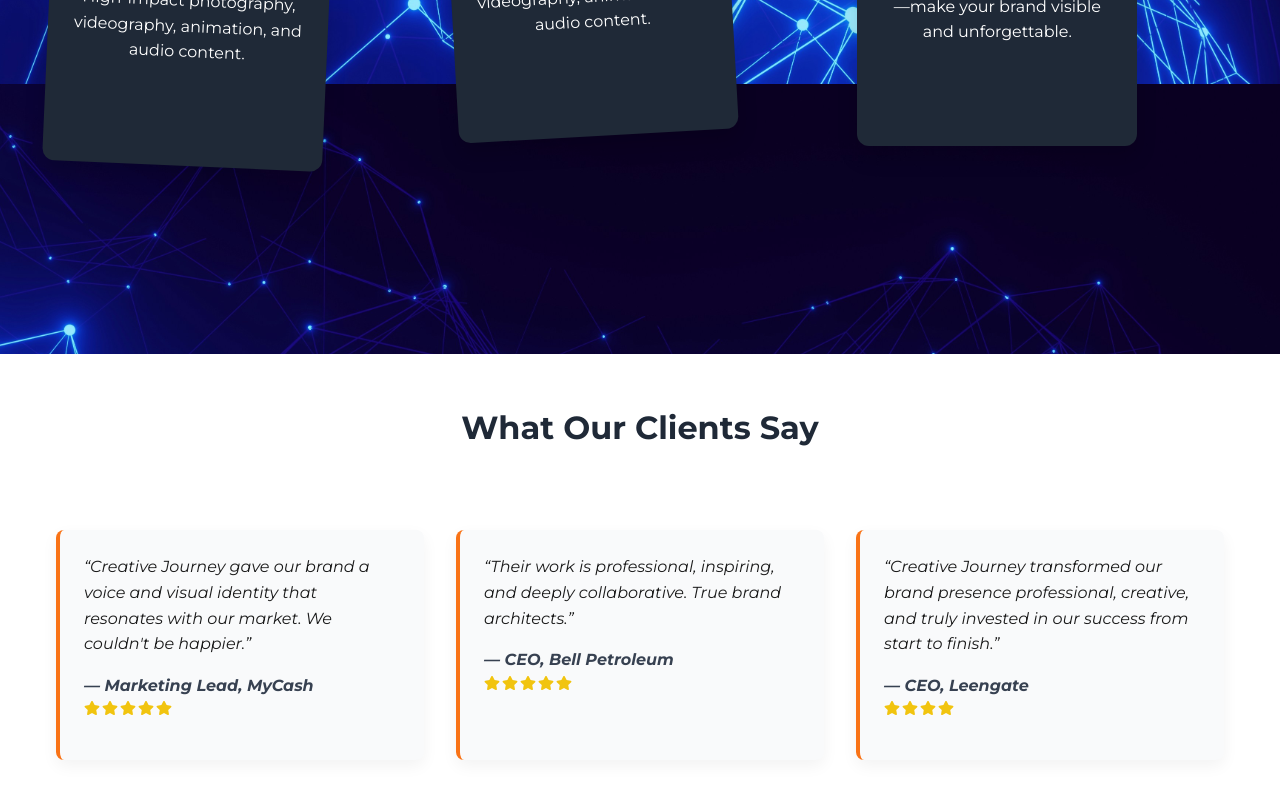
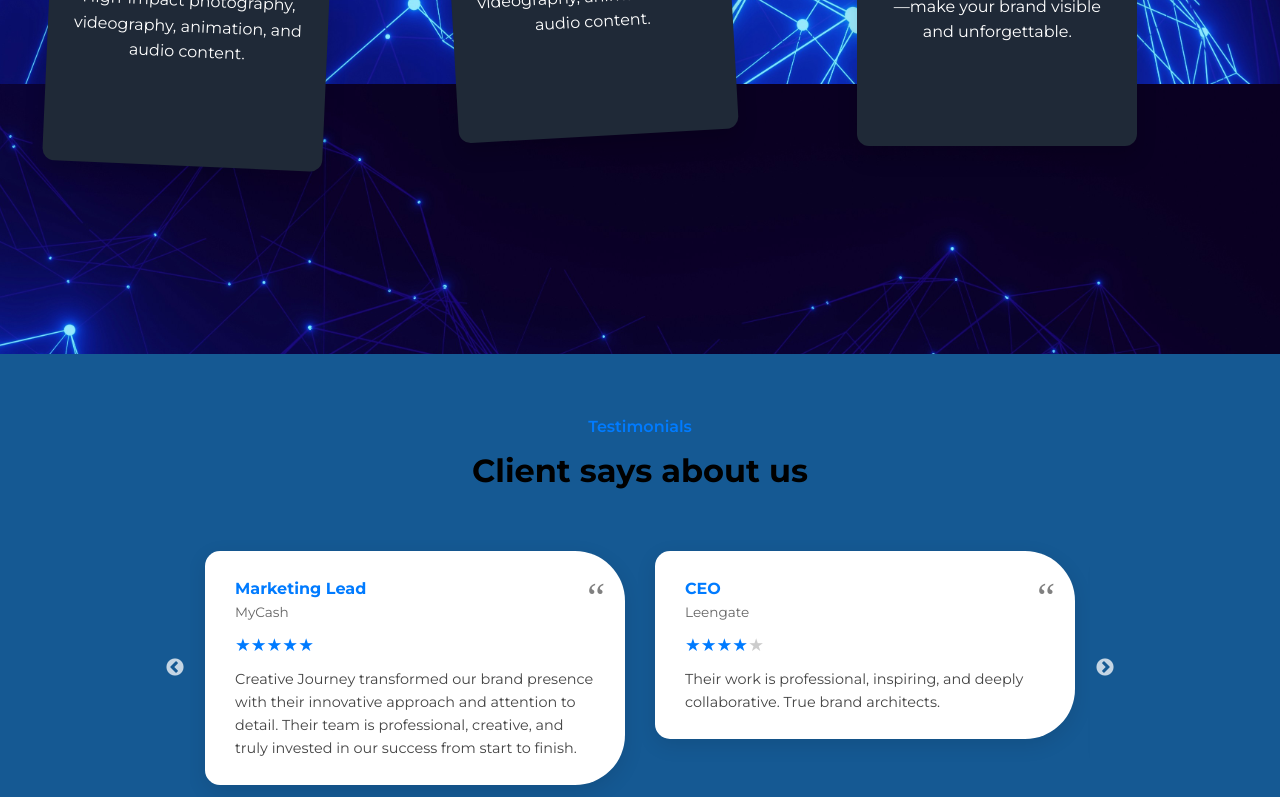
Before and after one commit to KudzaiNicholasTivatye/Creative-Journey, a React (Vite) app: page / in a window 1280 px wide. Shown: the part 2000-2797 px from the top of the page. Built offline with nearby package versions, Linux system fonts and the light colour scheme.

Commit message:
first commit

```diff
--- a/package.json
+++ b/package.json
@@ -14,7 +14,9 @@
     "react": "^19.1.0",
     "react-dom": "^19.1.0",
     "react-icons": "^5.5.0",
-    "react-router-dom": "^7.6.3"
+    "react-router-dom": "^7.6.3",
+    "react-slick": "^0.31.0",
+    "slick-carousel": "^1.8.1"
   },
   "devDependencies": {
     "@eslint/js": "^9.29.0",
--- a/src/components/Homepage.css
+++ b/src/components/Homepage.css
@@ -181,7 +181,7 @@ section {
 section h2 {
 
   font-size: 2rem;
-  color: #ef4444;
+  color: #DF7E1B;
   margin-bottom: 1.5rem;
 
 }
@@ -220,6 +220,8 @@ section h2 {
   object-fit: cover;
   margin-right: 40px;
 }
+
+
 
 /* ===== Services Section ===== */
 .top-notch-services {
@@ -387,6 +389,104 @@ section h2 {
 }
 
 
+/* =====test b===== */
+.testimonials-section {
+  text-align: center;
+  padding: 60px 20px;
+  background-color:#155993;
+}
+
+.section-subtitle {
+  font-size: 1rem;
+  font-weight: 600;
+  color: #007bff;
+  margin-bottom: 5px;
+}
+
+.section-title {
+  font-size: 2rem;
+  font-weight: bold;
+  margin-bottom: 40px;
+  color: #000;
+}
+
+.testimonials-slider {
+  max-width: 900px;
+  margin: auto;
+}
+
+.testimonial-slide {
+  padding: 15px;
+}
+
+.testimonial-text-box {
+  background: white;
+  border-radius: 15px 50px 50px 15px;
+  box-shadow: 0 6px 20px rgba(0, 0, 0, 0.1);
+  padding: 25px 30px;
+  text-align: left;
+  position: relative;
+}
+
+.testimonial-name {
+  font-size: 1rem;
+  font-weight: bold;
+  color: #007bff;
+  margin: 0;
+}
+
+.testimonial-position {
+  font-size: 0.85rem;
+  color: #666;
+  margin-bottom: 8px;
+}
+
+.stars {
+  margin: 8px 0;
+}
+
+.star {
+  font-size: 1.1rem;
+  color: #ccc;
+}
+
+.star.filled {
+  color: #007bff;
+}
+
+.testimonial-text {
+  font-size: 0.9rem;
+  color: #444;
+}
+
+.quote-mark {
+  position: absolute;
+  top: 15px;
+  right: 20px;
+  font-size: 2.5rem;
+  color: grey;
+  font-family: serif;
+}
+
+/* Slick Arrow Customization */
+.slick-prev,
+.slick-next {
+  background: #032c59;
+  border-radius: 50%;
+  padding: 10px;
+  z-index: 2;
+}
+
+.slick-prev:hover,
+.slick-next:hover {
+  background: #0056b3;
+}
+
+.slick-prev:before,
+.slick-next:before {
+  font-size: 20px;
+  color: rgb(82, 11, 226);
+}
 
 
 /* ===== Clients / Partners ===== */
--- a/src/components/Homepage.jsx
+++ b/src/components/Homepage.jsx
@@ -15,8 +15,62 @@ import karan from '../assets/karan.png';
 import exodus from '../assets/exodus.png';
 import abt from '../assets/abt.jpeg';
 import { FaStar } from 'react-icons/fa';
+import Slider from "react-slick";
+
+import "slick-carousel/slick/slick.css";
+import "slick-carousel/slick/slick-theme.css";
 
 function App() {
+
+  const testimonials = [
+  {
+   name: "Marketing Lead",
+    position: "  MyCash",
+    text: "Creative Journey transformed our brand presence with their innovative approach and attention to detail. Their team is professional, creative, and truly invested in our success from start to finish.",
+    rating: 5,
+  },
+  {
+    name: " CEO",
+    position: "Leengate",
+    text: "Their work is professional, inspiring, and deeply collaborative. True brand architects.",
+    rating: 4,
+  },
+  {
+    name: "Manager",
+    position: "Karan Investiments",
+    text: "Creative Journey delivered stunning signage that turned heads and boosted our visibility bold, professional, and perfectly on brand.",
+    rating: 5,
+  },
+   {
+    name: "CEO,",
+    position: "Tatu Capital",
+    text: "The visuals from Creative Journey captured our event’s energy perfectly crisp photography and cinematic videography that truly impressed.",
+    rating: 5,
+  },
+    {
+    name: "Marketing Executive",
+    position: "Nbs Bank",
+    text:  "Creative Journey delivered powerful visuals for NBS sharp, professional shots that brought our brand story to life beautifully." ,
+    rating: 3,
+  },
+];
+ const settings = {
+    dots: false,
+    infinite: true,
+    speed: 500,
+    slidesToShow: 2, // 2 cards at a time
+    slidesToScroll: 1,
+    arrows: true,
+    responsive: [
+      {
+        breakpoint: 768,
+        settings: {
+          slidesToShow: 1, // 1 card on mobile
+        },
+      },
+    ],
+  };
+
   return (
     <div>
 
@@ -112,58 +166,37 @@ function App() {
 
 
       {/* -- Testimonials Section -- */}
-       <div className="testheader">
-           <h2>What Our Clients Say</h2>
-        </div>
-      <section id="testimonials">
 
+    <section className="testimonials-section">
+      <h4 className="section-subtitle">Testimonials</h4>
+      <h2 className="section-title">Client says about us</h2>
 
-        <blockquote>
+      <Slider {...settings} className="testimonials-slider">
+        {testimonials.map((t, index) => (
+          <div key={index} className="testimonial-slide">
+            <div className="testimonial-text-box">
+              <span className="quote-mark">“</span>
+              <h3 className="testimonial-name">{t.name}</h3>
+              <p className="testimonial-position">{t.position}</p>
 
-          “Creative Journey gave our brand a voice and visual identity that resonates with our market. We couldn't be happier.”
-          <cite>— Marketing Lead, MyCash</cite>
+              {/* Rating Stars */}
+              <div className="stars">
+                {Array.from({ length: 5 }, (_, i) => (
+                  <span key={i} className={i < t.rating ? "star filled" : "star"}>
+                    ★
+                  </span>
+                ))}
+              </div>
 
-                <div className="stars">
-        {[...Array(5)].map((_, i) => <FaStar key={i} className="star-icon" />)}
-      </div>
-        </blockquote>
-        <blockquote>
-          “Their work is professional, inspiring, and deeply collaborative. True brand architects.”
-          <cite>— CEO, Bell Petroleum</cite>
-                     <div className="stars">
-        {[...Array(5)].map((_, i) => <FaStar key={i} className="star-icon" />)}
-      </div>
-        </blockquote>
-          <blockquote>
-          “Creative Journey transformed our brand presence professional, creative, and truly invested in our success from start to finish.”
-          <cite>— CEO, Leengate</cite>
-                     <div className="stars">
-        {[...Array(4)].map((_, i) => <FaStar key={i} className="star-icon" />)}
-      </div>
-        </blockquote>
-        <blockquote>
-          “Creative Journey delivered stunning signage that turned heads and boosted our visibility bold, professional, and perfectly on brand.”
-          <cite>— Manager, Karan Investiments</cite>
-                     <div className="stars">
-        {[...Array(5)].map((_, i) => <FaStar key={i} className="star-icon" />)}
-      </div>
-        </blockquote>
-        <blockquote>
-         “The visuals from Creative Journey captured our event’s energy perfectly crisp photography and cinematic videography that truly impressed.”
-          <cite>— CEO, Tatu Capital</cite>
-                     <div className="stars">
-        {[...Array(3)].map((_, i) => <FaStar key={i} className="star-icon" />)}
-      </div>
-        </blockquote>
-          <blockquote>
-          “Creative Journey delivered powerful visuals for NBS — sharp, professional shots that brought our brand story to life beautifully.”
-          <cite>— Marketing Executive, Nbs Bank</cite>
-                     <div className="stars">
-        {[...Array(4)].map((_, i) => <FaStar key={i} className="star-icon" />)}
-      </div>
-        </blockquote>
+              <p className="testimonial-text">{t.text}</p>
+            </div>
+          </div>
+        ))}
+      </Slider>
 
-      </section>
+      <h4 className="section-subtitle">Happy Clients</h4>
+      <h2 className="section-title">Successfully worked with them</h2>
+    </section>
 
       {/* -- About Section -- */}
     <section id="about">
@@ -189,6 +222,10 @@ function App() {
   </div>
 </section>
 
+
+
+
+  {/* -- Contact Section -- */}
         <section className="contact-section">
       <div className="contact-container">
         <div className="contact-form">
--- a/src/components/Services.css
+++ b/src/components/Services.css
@@ -320,6 +320,86 @@
   z-index: -1;
 }
 
+/* our work*/
+.our-work-section {
+  text-align: center;
+  padding: 60px 20px;
+}
+
+.work-heading {
+  font-size: 2.5rem;
+  font-weight: bold;
+  text-transform: uppercase;
+  margin-bottom: 10px;
+}
+
+.work-text {
+  max-width: 600px;
+  margin: 0 auto 50px auto;
+  font-size: 1.1rem;
+  color: #555;
+}
+
+.collage-container {
+  position: relative;
+  width: 600px;
+  height: 450px;
+  margin: 0 auto;
+}
+
+.collage-img {
+  position: absolute;
+  width: 180px;
+  height: 230px;
+  object-fit: cover;
+  border-radius: 8px;
+  box-shadow: 0 4px 15px rgba(0, 0, 0, 0.15);
+}
+
+/* Positioning like your image */
+.img1 {
+  top: 50px;
+  left: 0;
+}
+
+.img2 {
+  top: 0;
+  left: 150px;
+}
+
+.img3 {
+  top: 80px;
+  left: 300px;
+}
+
+.img4 {
+  top: 0;
+  left: 450px;
+}
+
+.img5 {
+  top: 220px;
+  left: 150px;
+}
+
+@media (max-width: 768px) {
+  .collage-container {
+    width: 100%;
+    height: auto;
+    display: flex;
+    flex-wrap: wrap;
+    justify-content: center;
+  }
+
+  .collage-img {
+    position: static;
+    margin: 5px;
+    width: 45%;
+    height: auto;
+  }
+}
+
+
 
 
 
--- a/src/components/Services.jsx
+++ b/src/components/Services.jsx
@@ -10,6 +10,7 @@ import {
   FaMapSigns,
 } from 'react-icons/fa';
 import { FaClipboardList, FaHandshake, FaChartLine } from "react-icons/fa";
+import abt from '../assets/abt.jpeg';
 
 const Services = () => {
 const services = [
@@ -70,6 +71,7 @@ const services = [
       description: "We track performance, analyze results, and optimize for maximum ROI."
     }
   ];
+
 
 
   return (
@@ -140,6 +142,44 @@ const services = [
             <p>{step.description}</p>
           </div>
         ))}
+      </div>
+    </section>
+
+        {/*our work*/}
+
+      <section className="our-work-section">
+      <h2 className="work-heading">Our Work</h2>
+      <p className="work-text">
+        We create visually striking branding and marketing campaigns that
+        captivate audiences and tell your story.
+      </p>
+
+      <div className="collage-container">
+        <img
+          src={abt}
+          alt="Work 1"
+          className="collage-img img1"
+        />
+        <img
+          src={abt}
+          alt="Work 2"
+          className="collage-img img2"
+        />
+        <img
+          src={abt}
+          alt="Work 3"
+          className="collage-img img3"
+        />
+        <img
+          src={abt}
+          alt="Work 4"
+          className="collage-img img4"
+        />
+        <img
+          src={abt}
+          alt="Work 5"
+          className="collage-img img5"
+        />
       </div>
     </section>
 
```
Also changed, not shown: 1 other file (tests, documents, lock files or other folders).
